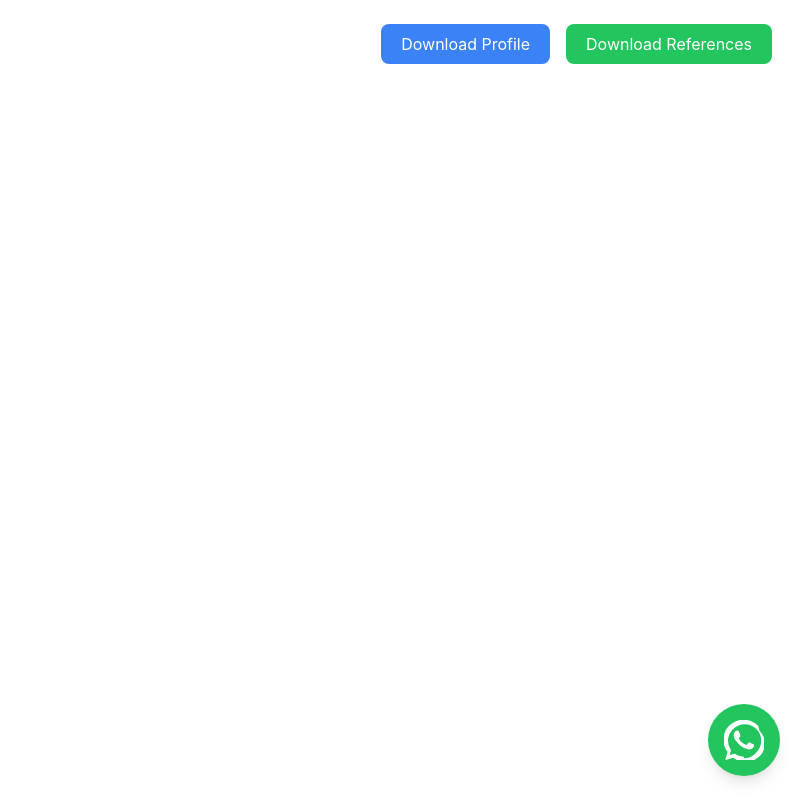
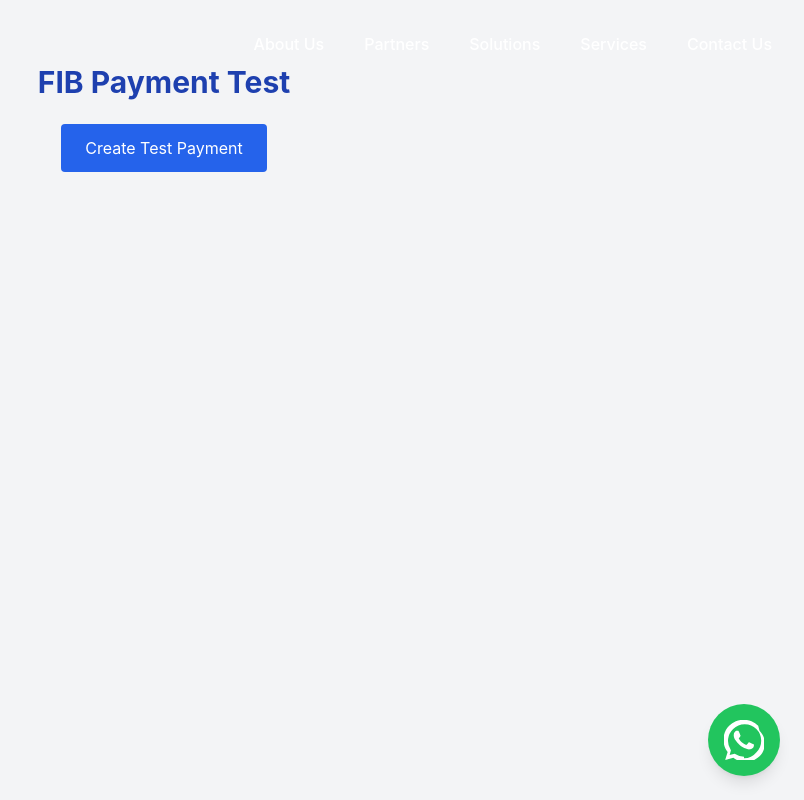
Before and after one commit to TheOnlyySam/sanaya-website-final, a React (Create React App) app: page /test-payment in a window 1280 px wide. Shown: the whole page, without its empty margins (476-1280 px from the left). Built offline with nearby package versions, Linux system fonts and the light colour scheme.

Commit message:
removed references and downloadables awaiting updates

```diff
--- a/src/App.js
+++ b/src/App.js
@@ -11,6 +11,7 @@
 import FireAlarmService from "./components/FireAlarmService";
 import SoftwareEngineering from "./components/SoftwareEngineering";
 import Contact from "./components/Contact";
+import PaymentTest from "./components/PaymentTest";
 import ScrollToTop from "./components/ScrollToTop";
 import AOS from "aos";
 import "aos/dist/aos.css";
@@ -65,7 +66,8 @@
         <Route path="/services/data-centers" element={<DataCenter />} />
         <Route path="/services/fire-alarm-systems" element={<FireAlarmService />} />
         <Route path="/services/software-engineering" element={<SoftwareEngineering />} />
-      </Routes>
+        <Route path="/test-payment" element={<PaymentTest />} />
+        </Routes>
 
       {/* 🌐 Global WhatsApp Button */}
       <a
--- /dev/null
+++ b/src/components/PaymentTest.js
@@ -0,0 +1,126 @@
+import React, { useState } from "react";
+
+const PaymentTest = () => {
+  const [status, setStatus] = useState("");
+  const [qrCode, setQrCode] = useState(null);
+  const [manualCode, setManualCode] = useState("");
+  const [paymentId, setPaymentId] = useState("");
+
+  const getAccessToken = async () => {
+    setStatus("Requesting access token...");
+    const formData = new URLSearchParams();
+    formData.append("grant_type", "client_credentials");
+    formData.append("client_id", "alsanaya-alarabia");
+    formData.append("client_secret", "48d259a1-c18c-4200-89e1-b8642edc1075");
+
+    const res = await fetch(
+      "https://fib.stage.fib.iq/auth/realms/fib-online-shop/protocol/openid-connect/token",
+      {
+        method: "POST",
+        headers: {
+          "Content-Type": "application/x-www-form-urlencoded",
+        },
+        body: formData.toString(),
+      }
+    );
+
+    if (!res.ok) {
+      throw new Error("Failed to get access token");
+    }
+
+    const data = await res.json();
+    return data.access_token;
+  };
+
+  const createPayment = async () => {
+    try {
+      const token = await getAccessToken();
+      setStatus("Creating payment...");
+
+      const res = await fetch("https://fib.stage.fib.iq/protected/v1/payments", {
+        method: "POST",
+        headers: {
+          "Content-Type": "application/json",
+          Authorization: `Bearer ${token}`,
+        },
+        body: JSON.stringify({
+          monetaryValue: {
+            amount: "25000",
+            currency: "IQD",
+          },
+          statusCallbackUrl: "https://sanayatechs.com/fib-status", // Optional
+          description: "Test payment from Al-Sanaya site",
+          expiresIn: "PT30M", // 30 minutes
+          category: "ECOMMERCE",
+          refundableFor: "PT48H",
+        }),
+      });
+
+      if (!res.ok) throw new Error("Failed to create payment");
+
+      const result = await res.json();
+      setQrCode(result.qrCode);
+      setManualCode(result.readableCode);
+      setPaymentId(result.paymentId);
+      setStatus("Payment created. Scan QR or use code.");
+    } catch (err) {
+      setStatus("Error: " + err.message);
+    }
+  };
+
+  const checkStatus = async () => {
+    try {
+      if (!paymentId) return;
+      setStatus("Checking payment status...");
+
+      const token = await getAccessToken();
+
+      const res = await fetch(
+        `https://fib.stage.fib.iq/protected/v1/payments/${paymentId}/status`,
+        {
+          headers: {
+            Authorization: `Bearer ${token}`,
+          },
+        }
+      );
+
+      if (!res.ok) throw new Error("Failed to check status");
+
+      const data = await res.json();
+      setStatus(`Status: ${data.status}`);
+    } catch (err) {
+      setStatus("Error: " + err.message);
+    }
+  };
+
+  return (
+    <div className="min-h-screen bg-gray-100 px-4 py-16 flex flex-col items-center">
+      <h1 className="text-3xl font-bold text-blue-800 mb-6">FIB Payment Test</h1>
+
+      <button
+        onClick={createPayment}
+        className="px-6 py-3 bg-blue-600 text-white rounded hover:bg-blue-700 mb-8"
+      >
+        Create Test Payment
+      </button>
+
+      {qrCode && (
+        <div className="bg-white p-6 rounded-lg shadow-md text-center">
+          <img src={qrCode} alt="QR Code" className="mx-auto w-48 h-48 mb-4" />
+          <p className="text-gray-800 font-semibold">Manual Code:</p>
+          <p className="text-black text-lg mb-2">{manualCode}</p>
+          <button
+            onClick={checkStatus}
+            className="mt-4 px-5 py-2 bg-green-500 text-white rounded hover:bg-green-600"
+          >
+            Check Payment Status
+          </button>
+        </div>
+      )}
+
+      {status && <p className="mt-8 text-lg text-gray-700">{status}</p>}
+    </div>
+  );
+};
+
+export default PaymentTest;
```
Also changed, not shown: src/components/Navbar.js (+23 -10 lines).
